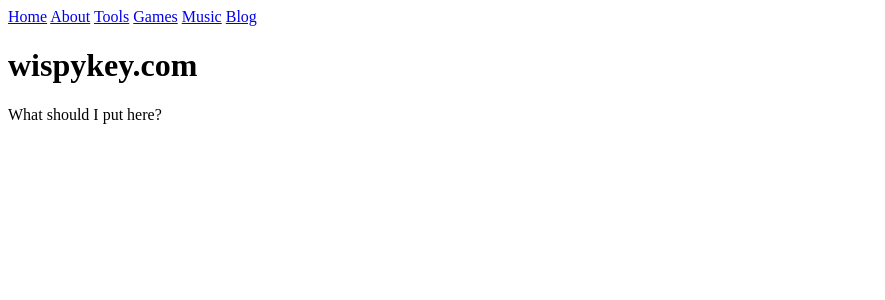
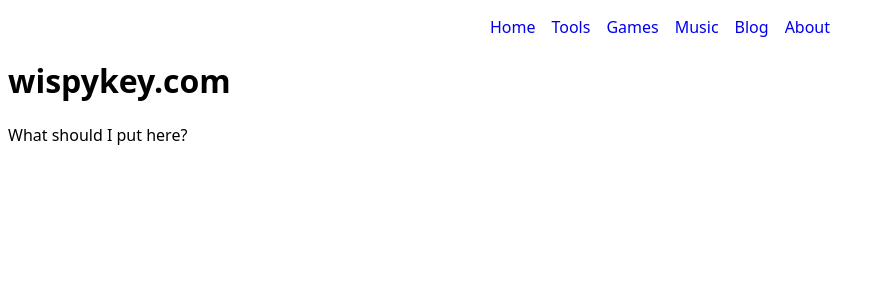
Before and after one commit to wispykey/portfolio, a SvelteKit app: page / in a window 1280 px wide. Shown: the top 300 px of the page, without its empty margins (0-885 px from the left). Built offline with nearby package versions, Linux system fonts and the light colour scheme.

Commit message:
Center nav bar and change default fonts

```diff
--- a/src/routes/+layout.svelte
+++ b/src/routes/+layout.svelte
@@ -10,12 +10,32 @@
 </svelte:head>
 
 <nav>
-	<a href="/">Home</a>
-	<a href="/about">About</a>
-	<a href="/tools">Tools</a>
-	<a href="/games">Games</a>
-	<a href="/music">Music</a>
-	<a href="/blog">Blog</a>
+	<ul>
+		<li><a href="/">Home</a></li>
+		<li><a href="/tools">Tools</a></li>
+		<li><a href="/games">Games</a></li>
+		<li><a href="/music">Music</a></li>
+		<li><a href="/blog">Blog</a></li>
+		<li><a href="/about">About</a></li>
+	</ul>
 </nav>
 
 {@render children()}
+
+<style>
+	:root {
+		font-family: "Noto Sans", "Gill Sans MT", Calibri, "Trebuchet MS",
+			sans-serif;
+	}
+
+	ul {
+		display: flex;
+		gap: 1rem;
+		justify-content: center;
+		list-style: none;
+	}
+
+	a {
+		text-decoration: none;
+	}
+</style>
```
